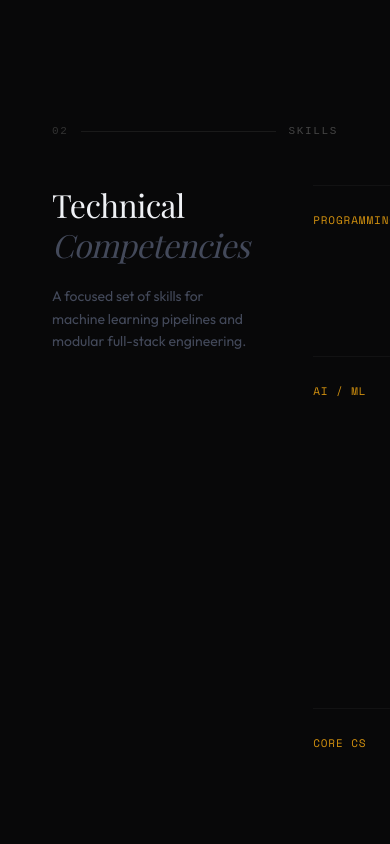
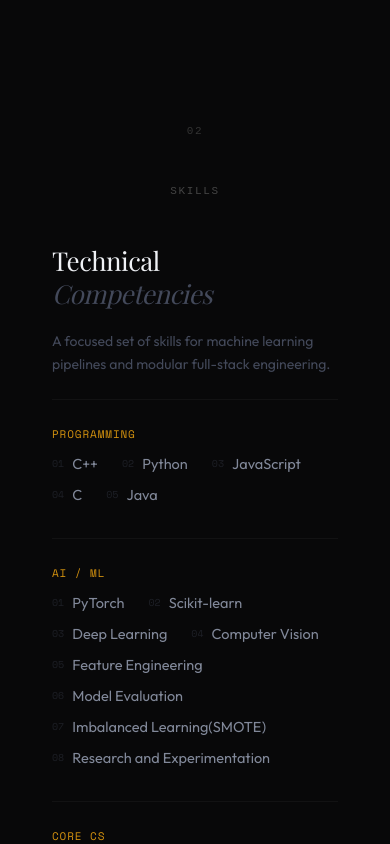
Before and after one commit to tp-shivha-shakthiy/Portfolio, a React (Vite) app: page / in a window 390 px wide. Shown: the part 2320-3164 px from the top of the page. Built offline with nearby package versions, Linux system fonts and the light colour scheme; a web font is replaced by a local one.

Commit message:
Fix: Fixed mobile view

```diff
--- a/package.json
+++ b/package.json
@@ -15,11 +15,11 @@
     "react-dom": "^19.2.6"
   },
   "devDependencies": {
-    "@eslint/js": "^10.0.1",
+    "@eslint/js": "^9.0.0",
     "@types/react": "^19.2.14",
     "@types/react-dom": "^19.2.3",
     "@vitejs/plugin-react": "^6.0.1",
-    "eslint": "^10.3.0",
+    "eslint": "^9.0.0",
     "eslint-plugin-react-hooks": "^7.1.1",
     "eslint-plugin-react-refresh": "^0.5.2",
     "globals": "^17.6.0",
--- a/src/components/Experience.jsx
+++ b/src/components/Experience.jsx
@@ -1,27 +1,71 @@
 import React from "react";
 
-/* ── SUB-COMPONENT: Editorial Row ── */
+const mobileStyles = `
+  @media (max-width: 768px) {
+    .exp-layout {
+      flex-direction: column !important;
+      gap: 0 !important;
+    }
+    .exp-header-col {
+      position: static !important;
+      top: unset !important;
+      width: 100% !important;
+      flex: none !important;
+      margin-bottom: 8px;
+    }
+    .exp-header-col h2 {
+      font-size: 28px !important;
+    }
+    .exp-stream {
+      flex: none !important;
+      width: 100% !important;
+    }
+    .exp-row {
+      flex-direction: column !important;
+      gap: 8px !important;
+      padding: 20px 0 !important;
+    }
+    .exp-meta {
+      width: 100% !important;
+    }
+    .exp-laurels {
+      border-left: none !important;
+      border-top: 1px solid rgba(255, 255, 255, 0.06) !important;
+      padding-left: 0 !important;
+      padding-top: 32px !important;
+      margin-top: 16px !important;
+      position: static !important;
+      top: unset !important;
+      flex: none !important;
+      width: 100% !important;
+    }
+  }
+`;
+
 function ExperienceRow({ item }) {
   return (
     <div
+      className="exp-row"
       style={{
         display: "flex",
         gap: "48px",
         padding: "36px 0",
         borderTop: "1px solid rgba(255, 255, 255, 0.04)",
-        alignItems: "flex-start"
+        alignItems: "flex-start",
       }}
     >
-      {/* Left Column: Subtle Muted Meta Data */}
-      <div style={{ width: "140px", flexShrink: 0, paddingTop: "4px" }}>
+      <div
+        className="exp-meta"
+        style={{ width: "140px", flexShrink: 0, paddingTop: "4px" }}
+      >
         <span
           style={{
             fontFamily: "var(--fm)",
             fontSize: "11px",
-            color: "var(--tx-2)", // Changed from bright amber to a soft, premium gray
+            color: "var(--tx-2)",
             letterSpacing: "0.06em",
             display: "block",
-            marginBottom: "6px"
+            marginBottom: "6px",
           }}
         >
           {item.period}
@@ -34,25 +78,32 @@ function ExperienceRow({ item }) {
             textTransform: "uppercase",
             letterSpacing: "0.08em",
             fontWeight: 500,
-            opacity: 0.8
+            opacity: 0.8,
           }}
         >
           {item.org}
         </span>
       </div>
 
-      {/* Right Column: Main Content Block */}
       <div style={{ display: "flex", flexDirection: "column", flexGrow: 1 }}>
-        <div style={{ display: "flex", alignItems: "baseline", gap: "14px", marginBottom: "16px" }}>
+        <div
+          style={{
+            display: "flex",
+            alignItems: "baseline",
+            gap: "14px",
+            marginBottom: "16px",
+            flexWrap: "wrap",
+          }}
+        >
           <h3
             style={{
               fontFamily: "var(--fd)",
               fontSize: "22px",
               fontWeight: 400,
-              color: "var(--tx-h)", // Warm, soft heading tone
+              color: "var(--tx-h)",
               margin: 0,
               lineHeight: 1.2,
-              letterSpacing: "-0.01em"
+              letterSpacing: "-0.01em",
             }}
           >
             {item.role}
@@ -64,15 +115,24 @@ function ExperienceRow({ item }) {
                 fontSize: "13px",
                 color: "var(--tx-2)",
                 fontStyle: "italic",
-                fontWeight: 300
+                fontWeight: 300,
               }}
             >
-              — {item.sub} {/* Removed the techy '//' and replaced with a premium dash */}
+              — {item.sub}
             </span>
           )}
         </div>
 
-        <ul style={{ listStyle: "none", paddingLeft: 0, margin: 0, display: "flex", flexDirection: "column", gap: "10px" }}>
+        <ul
+          style={{
+            listStyle: "none",
+            paddingLeft: 0,
+            margin: 0,
+            display: "flex",
+            flexDirection: "column",
+            gap: "10px",
+          }}
+        >
           {item.points.map((pt, idx) => (
             <li
               key={idx}
@@ -82,11 +142,20 @@ function ExperienceRow({ item }) {
                 color: "var(--tx)",
                 lineHeight: "1.75",
                 position: "relative",
-                paddingLeft: "18px"
+                paddingLeft: "18px",
               }}
             >
-              {/* Subtle accent color used as a quiet bullet point rather than a harsh tech icon */}
-              <span style={{ position: "absolute", left: 0, color: "var(--a)", opacity: 0.5, fontSize: "12px" }}>—</span>
+              <span
+                style={{
+                  position: "absolute",
+                  left: 0,
+                  color: "var(--a)",
+                  opacity: 0.5,
+                  fontSize: "12px",
+                }}
+              >
+                —
+              </span>
               {pt}
             </li>
           ))}
@@ -96,69 +165,138 @@ function ExperienceRow({ item }) {
   );
 }
 
-/* ── MAIN EXPORT ── */
 export default function ExperienceSection({ experienceData, achievementsData }) {
   return (
+    <>
+      <style>{mobileStyles}</style>
       <div
+        className="exp-layout"
         style={{
           display: "flex",
-        gap: "80px", // Pushed columns apart for dramatic whitespace spacing
+          gap: "55px",
           marginTop: "32px",
-        alignItems: "start",
+          alignItems: "flex-start",
           width: "100%",
-        background: "transparent"
+          background: "transparent",
+
         }}
       >
+        {/* Col 1: Sticky Header */}
+        <div
+          className="exp-header-col"
+          style={{
+            flex: "0 0 220px",
+            position: "sticky",
+            top: "140px",
+            display: "flex",
+            flexDirection: "column",
+            gap: "16px",
+          }}
+        >
+          <div style={{ display: "flex", gap: "12px", alignItems: "center", opacity: 0.4 }}>
+            <span style={{ fontFamily: "var(--fm)", fontSize: "11px" }}>04</span>
+            <span style={{ fontFamily: "var(--fm)", fontSize: "10px", letterSpacing: "0.15em", textTransform: "uppercase" }}>Section</span>
+          </div>
+          <div>
+            <h2
+              style={{
+                fontFamily: "var(--fd)",
+                fontSize: "38px",
+                fontWeight: 400,
+                color: "var(--tx-h)",
+                lineHeight: "1.15",
+                margin: 0,
+              }}
+            >
+              Professional
+            </h2>
+            <h2
+              style={{
+                fontFamily: "var(--fd)",
+                fontSize: "38px",
+                fontWeight: 400,
+                color: "var(--tx-2)",
+                fontStyle: "italic",
+                lineHeight: "1.15",
+                margin: "4px 0 0 0",
+              }}
+            >
+              Experience
+            </h2>
+          </div>
+          <p
+            style={{
+              fontFamily: "var(--fb)",
+              fontSize: "13px",
+              color: "var(--tx-2)",
+              lineHeight: "1.7",
+              margin: "8px 0 0 0",
+              opacity: 0.8,
+              maxWidth: "240px",
+            }}
+          >
+            Research and engineering experiences spanning computer vision,
+            cybersecurity, machine learning, and applied AI across academic and
+            industry-oriented projects.
+          </p>
+        </div>
 
-      {/* Left Segment: Experience Stream */}
-      <div style={{ flex: "1.2", display: "flex", flexDirection: "column" }}>
+        {/* Col 2: Experience Stream */}
+        <div
+          className="exp-stream"
+          style={{ flex: "1.2", display: "flex", flexDirection: "column" }}
+        >
           {experienceData.map((e, i) => (
             <ExperienceRow key={i} item={e} />
           ))}
           <div style={{ borderTop: "1px solid rgba(255, 255, 255, 0.04)" }} />
         </div>
 
-      {/* Right Segment: Minimalist Laurels Index */}
+        {/* Col 3: Laurels */}
         <div
+          className="exp-laurels"
           style={{
             flex: "0.8",
             borderLeft: "1px solid rgba(255, 255, 255, 0.04)",
             paddingLeft: "48px",
             position: "sticky",
-          top: "140px"
+            top: "140px",
           }}
         >
           <p
             style={{
               fontFamily: "var(--fm)",
               fontSize: "10px",
-            color: "var(--a)", // Golden amber used tastefully on headers only
+              color: "var(--a)",
               letterSpacing: "0.25em",
               textTransform: "uppercase",
-            margin: "0 0 28px 0"
+              margin: "0 0 28px 0",
             }}
           >
             Selected Laurels
           </p>
-
-        <ul style={{ listStyle: "none", paddingLeft: 0, margin: 0, display: "flex", flexDirection: "column", gap: "24px" }}>
+          <ul
+            style={{
+              listStyle: "none",
+              paddingLeft: 0,
+              margin: 0,
+              display: "flex",
+              flexDirection: "column",
+              gap: "24px",
+            }}
+          >
             {achievementsData.map((achievement, idx) => (
               <li
                 key={idx}
-              style={{
-                display: "flex",
-                gap: "16px",
-                alignItems: "flex-start"
-              }}
+                style={{ display: "flex", gap: "16px", alignItems: "flex-start" }}
               >
-              {/* Zero-padded indexes rendered in ultra-muted grey tone */}
                 <span
                   style={{
                     fontFamily: "var(--fm)",
                     fontSize: "10px",
                     color: "var(--tx-2)",
                     opacity: 0.4,
-                  paddingTop: "2px"
+                    paddingTop: "2px",
                   }}
                 >
                   {String(idx + 1).padStart(2, "0")}
@@ -168,7 +306,7 @@ export default function ExperienceSection({ experienceData, achievementsData })
                     fontFamily: "var(--fb)",
                     fontSize: "13.5px",
                     lineHeight: "1.65",
-                  color: "var(--tx)"
+                    color: "var(--tx)",
                   }}
                 >
                   {achievement}
@@ -177,7 +315,7 @@ export default function ExperienceSection({ experienceData, achievementsData })
             ))}
           </ul>
         </div>
-
       </div>
+    </>
   );
 }
--- a/src/components/Skills.jsx
+++ b/src/components/Skills.jsx
@@ -1,18 +1,47 @@
 import React from "react";
+
+const mobileStyles = `
+  @media (max-width: 768px) {
+    .skills-layout {
+      flex-direction: column !important;
+      gap: 24px !important;
+    }
+    .skills-anchor {
+      position: static !important;
+      top: unset !important;
+    }
+    .skills-anchor h2 {
+      font-size: 26px !important;
+    }
+    .skills-row {
+      flex-direction: column !important;
+      gap: 12px !important;
+    }
+    .skills-cat-label {
+      width: 100% !important;
+    }
+  }
+`;
 
 export default function Skills({ skillsData }) {
   return (
+    <>
+      <style>{mobileStyles}</style>
       <div
+        className="skills-layout"
         style={{
           display: "flex",
           gap: "64px",
           marginTop: "40px",
           alignItems: "flex-start",
-        width: "100%"
+          width: "100%",
         }}
       >
-      {/* Left Anchor Column: Big Context Title Statement */}
-      <div style={{ flex: "0.8", position: "sticky", top: "140px" }}>
+        {/* Left Anchor Column */}
+        <div
+          className="skills-anchor"
+          style={{ flex: "0.8", position: "sticky", top: "140px" }}
+        >
           <h2
             style={{
               fontFamily: "var(--fd)",
@@ -20,11 +49,13 @@ export default function Skills({ skillsData }) {
               fontWeight: 400,
               color: "var(--tx-h)",
               lineHeight: "1.25",
-            margin: 0
+              margin: 0,
             }}
           >
             Technical <br />
-          <span style={{ color: "var(--tx-2)", fontStyle: "italic" }}>Competencies</span>
+            <span style={{ color: "var(--tx-2)", fontStyle: "italic" }}>
+              Competencies
+            </span>
           </h2>
           <p
             style={{
@@ -33,27 +64,29 @@ export default function Skills({ skillsData }) {
               color: "var(--tx-2)",
               lineHeight: "1.6",
               marginTop: "20px",
-            maxWidth: "280px"
+              maxWidth: "280px",
             }}
           >
-          A focused set of skills for machine learning pipelines and modular full-stack engineering.
+            A focused set of skills for machine learning pipelines and modular
+            full-stack engineering.
           </p>
         </div>
 
-      {/* Right Column: Dynamic Borderless Stack Stream */}
+        {/* Right Column: Skill Rows */}
         <div style={{ flex: "1.2", display: "flex", flexDirection: "column" }}>
           {Object.entries(skillsData).map(([cat, items]) => (
             <div
               key={cat}
+              className="skills-row"
               style={{
                 display: "flex",
                 gap: "40px",
                 padding: "24px 0",
-              borderTop: "1px solid rgba(255, 255, 255, 0.04)"
+                borderTop: "1px solid rgba(255, 255, 255, 0.04)",
               }}
             >
-            {/* Category Title Header Block */}
-            <div style={{ width: "160px", flexShrink: 0 }}>
+              {/* Category Label */}
+              <div className="skills-cat-label" style={{ width: "160px", flexShrink: 0 }}>
                 <span
                   style={{
                     fontFamily: "var(--fm)",
@@ -62,37 +95,27 @@ export default function Skills({ skillsData }) {
                     letterSpacing: "0.08em",
                     textTransform: "uppercase",
                     display: "block",
-                  paddingTop: "2px"
+                    paddingTop: "2px",
                   }}
                 >
                   {cat}
                 </span>
               </div>
 
-            {/* Inline list stack elements */}
+              {/* Skill Items */}
               <div style={{ flexGrow: 1 }}>
-              <div
-                style={{
-                  display: "flex",
-                  flexWrap: "wrap",
-                  gap: "12px 24px" // Clean row/column wrap separation parameters
-                }}
-              >
+                <div style={{ display: "flex", flexWrap: "wrap", gap: "12px 24px" }}>
                   {items.map((s, idx) => (
                     <div
                       key={s}
-                    style={{
-                      display: "flex",
-                      alignItems: "center",
-                      gap: "8px"
-                    }}
+                      style={{ display: "flex", alignItems: "center", gap: "8px" }}
                     >
                       <span
                         style={{
                           fontFamily: "var(--fm)",
                           fontSize: "10px",
                           color: "var(--tx-2)",
-                        opacity: 0.35
+                          opacity: 0.35,
                         }}
                       >
                         {String(idx + 1).padStart(2, "0")}
@@ -102,7 +125,7 @@ export default function Skills({ skillsData }) {
                           fontFamily: "var(--fb)",
                           fontSize: "14.5px",
                           color: "var(--tx)",
-                        fontWeight: 400
+                          fontWeight: 400,
                         }}
                       >
                         {s}
@@ -111,12 +134,11 @@ export default function Skills({ skillsData }) {
                   ))}
                 </div>
               </div>
-
             </div>
           ))}
-        {/* Closing clean bottom border rule line */}
           <div style={{ borderTop: "1px solid rgba(255, 255, 255, 0.04)" }} />
         </div>
       </div>
+    </>
   );
 }
--- a/src/index.css
+++ b/src/index.css
@@ -391,6 +391,29 @@ nav *, header *, [class*="Navbar"] *, .nav-link, [class*="logo"] {
 #skills [style*="borderTop"]:hover {
   background: rgba(212,146,15,0.025);
 }
+@media (max-width: 768px) {
+  /* Skills: stack left anchor above the list */
+  #skills > div > div[style*="display: flex"] {
+    flex-direction: column !important;
+    gap: 24px !important;
+  }
+
+  /* Unstick the anchor on mobile */
+  #skills div[style*="position: sticky"] {
+    position: static !important;
+  }
+
+  /* Each skill row: stack category label above items */
+  #skills div[style*="gap: 40px"][style*="padding: 24px 0"] {
+    flex-direction: column !important;
+    gap: 12px !important;
+  }
+
+  /* Category label width: full width on mobile */
+  #skills div[style*="width: 160px"] {
+    width: 100% !important;
+  }
+}
 
 /* ── PROJECTS ──────────────────────────────────────────────────────────────── */
 .proj-card, [class*="proj-card"], [class*="projCard"], [class*="ProjectCard"] {
@@ -507,6 +530,40 @@ nav *, header *, [class*="Navbar"] *, .nav-link, [class*="logo"] {
 [class*="achievements"] li span, [class*="achievements"] li p {
   font-family: var(--fb) !important; font-size: 14px !important;
   line-height: 1.6 !important; color: var(--tx) !important;
+}
+
+@media (max-width: 768px) {
+  /* Experience: stack left header + rows + laurels vertically */
+  #experience > div > div[style*="display: flex"][style*="gap: 80px"] {
+    flex-direction: column !important;
+    gap: 0 !important;
+  }
+
+  /* Unstick the sticky header panel */
+  #experience div[style*="position: sticky"] {
+    position: static !important;
+  }
+
+  /* Each experience row: stack date/org above content */
+  #experience div[style*="gap: 48px"][style*="padding: 36px 0"] {
+    flex-direction: column !important;
+    gap: 8px !important;
+    padding: 24px 0 !important;
+  }
+
+  /* Date column: full width, not fixed 140px */
+  #experience div[style*="width: 140px"] {
+    width: 100% !important;
+  }
+
+  /* Laurels panel: remove left border + side padding */
+  #experience div[style*="border-left"][style*="padding-left: 48px"] {
+    border-left: none !important;
+    border-top: 1px solid rgba(255,255,255,0.06) !important;
+    padding-left: 0 !important;
+    padding-top: 32px !important;
+    margin-top: 16px !important;
+  }
 }
 
 /* ── CONTACT ───────────────────────────────────────────────────────────────── */
```
Also changed, not shown: src/App.jsx (+0 -64 lines), 1 other file (tests, documents, lock files or other folders). Lines whose indentation alone changed are shown as unchanged.
